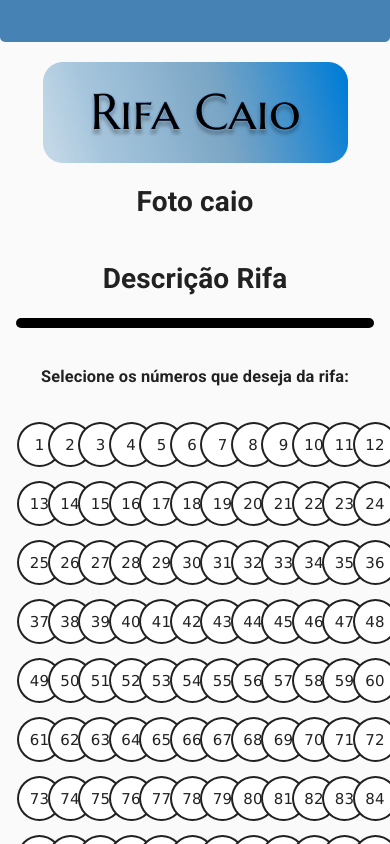
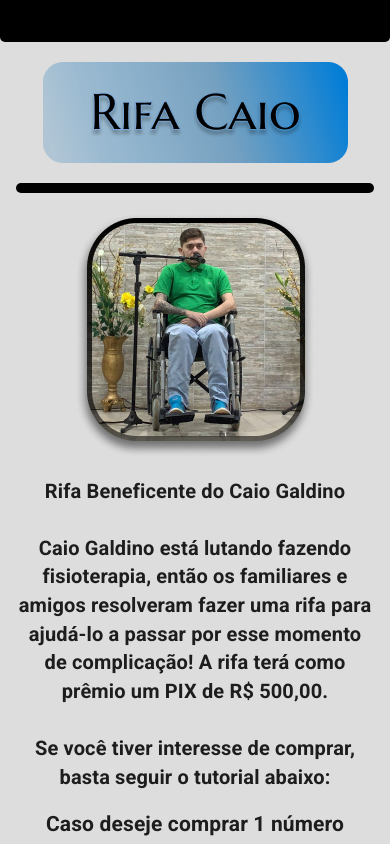
Before and after one commit to madutra/SiteRifa, a React (Create React App) app: page / in a window 390 px wide. Shown: the top 844 px of the page. Built offline with nearby package versions, Linux system fonts and the light colour scheme.

Commit message:
rifa parte final

```diff
--- a/src/components/Footer.js
+++ b/src/components/Footer.js
@@ -3,7 +3,7 @@ import Typography from "@material-ui/core/Typography";
 
 function Footer() {
     return(
-        <Typography component="div" style={{ backgroundColor: 'rgb(70,130,180)',
+        <Typography component="div" style={{ backgroundColor: 'rgb(0,0,0)',
         width: "100%",
         height: '5vh',
         borderTopRightRadius: "5px",
--- a/src/components/Foto.js
+++ b/src/components/Foto.js
@@ -1,10 +1,33 @@
 import React from 'react';
+import mainImage from '../assets/Caio.png'
+import legendaImage from '../assets/legenda.png'
 
 function Foto() {
     return(
         <div className="foto">
-            <h1>Foto caio</h1>
-            <h1> Descrição Rifa</h1>
+            <img src={mainImage} alt="caioImage"/>
+            <h1 className="texto">
+                Rifa Beneficente do Caio Galdino
+                <br></br>
+                <br></br>
+                Caio Galdino está lutando fazendo fisioterapia, então os familiares e amigos resolveram fazer uma rifa para ajudá-lo a passar por esse momento de complicação!
+                A rifa terá como prêmio um PIX de R$ 500,00.
+                <br></br>
+                <br></br>
+                Se você tiver interesse de comprar, basta seguir o tutorial abaixo:
+            </h1>
+
+            <h2>
+                Caso deseje comprar 1 número somente: clicar no número desejado e então informar no wpp as informações do comprador.
+                <br></br>
+                <br></br>
+                Caso deseje comprar mais de 1 número: clicar em algum numero desejado e na informar no WhatsApp quais serão os números a serem comprados e as
+                informações do comprador.
+                <br></br>
+                <br></br>
+                A legenda dos números é:
+            </h2>
+            <img src={legendaImage} alt="legendaImagem" />
         </div>
     );
 }
--- a/src/components/Header.js
+++ b/src/components/Header.js
@@ -4,7 +4,7 @@ import Typography from "@material-ui/core/Typography";
 function Header() {
   return(
       <Typography component="div" style={{
-        backgroundColor: 'rgb(70,130,180)',
+        backgroundColor: 'rgb(0,0,0)',
         width: "100%",
         height: '5vh',
         borderBottomRightRadius: "5px",
--- a/src/components/NumeroRifa.js
+++ b/src/components/NumeroRifa.js
@@ -15,7 +15,7 @@ function NumeroRifa({numeroRifaObj}) {
     }
 
     return(
-        <Grid item xs={1}>
+        <Grid item xs={1} className="GridNumber">
             <div className={preenchido ? "number-marked" : "number-unmarked"}
                  onClick={toggleSelected}
                  title={preenchido ? "Este número já foi selecionado" : "Clique para escolher este número"}>
--- a/src/config.js
+++ b/src/config.js
@@ -1,6 +1,6 @@
 export const config = {
     quantidade_max: 100,
-    whatsapp_url: "https://wa.me/5562982287372",
+    whatsapp_url: "https://wa.me/556282843200",
     whatsapp_frase: "Oi, desejo participar da rifa do Caio! Escolhi o número {numero_vem_aqui}",
     preenchidos: []
 }
--- a/src/pages/home/index.css
+++ b/src/pages/home/index.css
@@ -4,11 +4,18 @@
   align-items: center;
   margin-top: 20px;
 }
+.texto {
+  display: flex;
+  justify-content: baseline;
+  font-size: 20px;
+  margin-left: 15px;
+}
 
 .foto {
-  display: flex;
-  justify-content: space-around;
+  display: grid;
+  justify-content: center;
   align-items: center;
+  text-align: -webkit-center;
 }
 
 .divisao {
@@ -16,6 +23,8 @@
   border-radius: 5px;
   height: 10px;
   min-width: -webkit-fill-available;
+  margin-top: 20px;
+  margin-bottom: 20px;
 }
 
 .number-unmarked {
@@ -28,7 +37,7 @@
   text-align: center;
   background-color: #fff;
   border-radius: 25px;
-  border-width: 2px !important;
+  border-width: 3px !important;
   border-style: solid;
   display: flex;
   justify-content: center;
@@ -62,6 +71,22 @@
 /*}*/
 
 @media screen and (max-width: 768px) {
+  .GridNumber {
+    margin-right: 30px !important;
+    margin-left: 9px !important;
+  }
+
+  .legendaImagem {
+    zoom: 60%;
+  }
+
+  .texto {
+    display: flex;
+    justify-content: baseline;
+    font-size: 20px;
+    margin-left: 0;
+  }
+
   .number-unmarked {
     width: 45px;
     height: 45px;
@@ -71,7 +96,7 @@
     height: 45px;
   }
   .foto {
-    display: grid;
+    display: block;
     justify-content: center;
     align-items: center;
     text-align: center;
--- a/src/pages/home/index.js
+++ b/src/pages/home/index.js
@@ -13,12 +13,12 @@ const PagesHome = () => {
     <React.Fragment>
       <CssBaseline />
 
-      <Container style={{paddingLeft: 0, paddingRight:0}}>
+      <Container style={{paddingLeft: 0, paddingRight:0, backgroundColor: "rgb(221,221,221)"}}>
         <Header />
 
         <Container className="cabeçalho">
           <Titulo />
-
+          <div className="divisao"/>
           <Foto />
 
           <div className="divisao"/>
```
Also changed, not shown: src/assets/Caio.png (added), src/assets/legenda.png (added).
